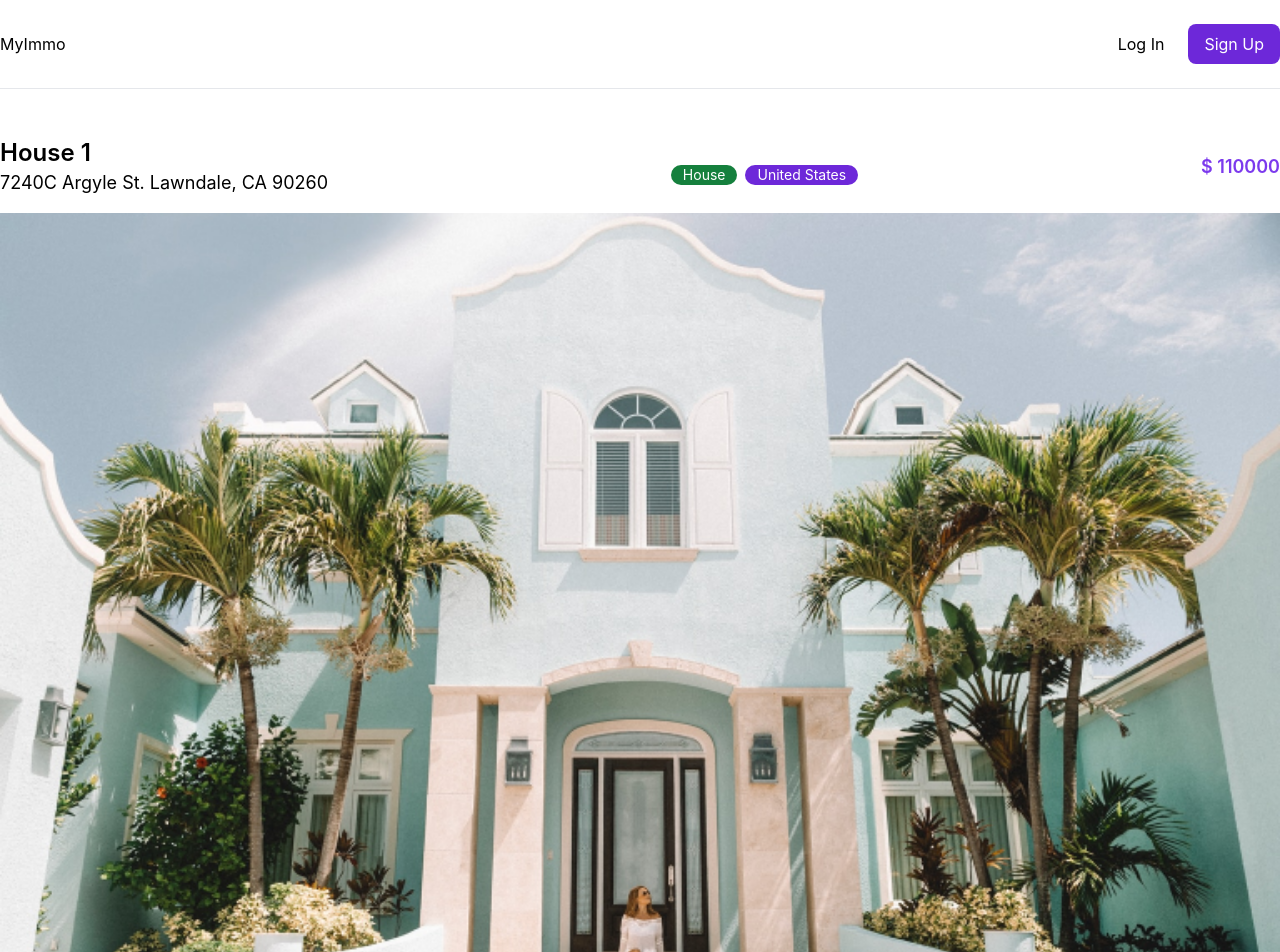
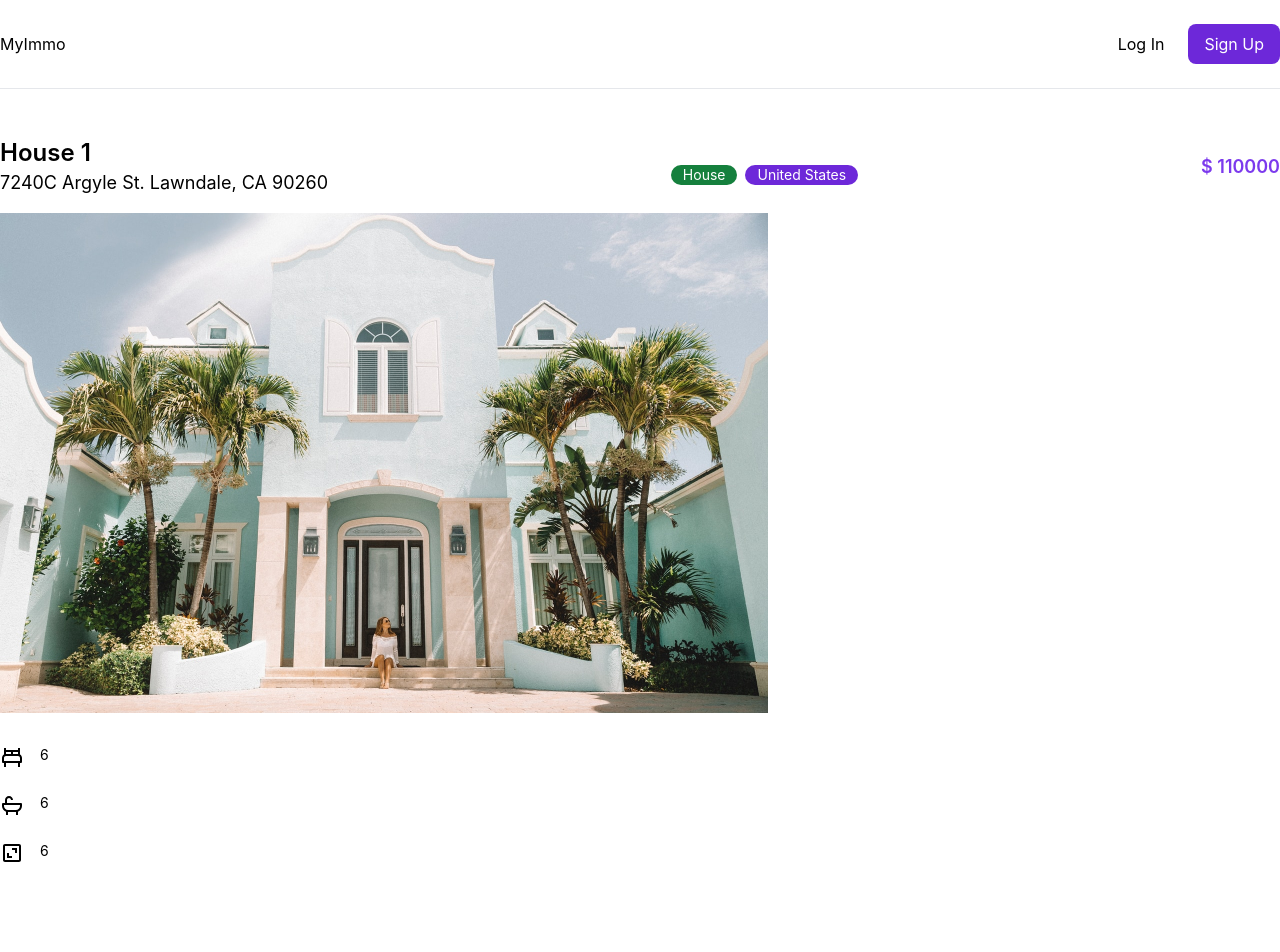
Before and after one commit to elhadjtall/SITE_AGENCE, a React (Vite) app in the folder frontend/: page /property/1 in a window 1280 px wide. Shown: the top 952 px of the page. Built offline with nearby package versions, Linux system fonts and the light colour scheme.

Commit message:
Ajout des details

```diff
--- a/frontend/src/pages/PropertyDetail.jsx
+++ b/frontend/src/pages/PropertyDetail.jsx
@@ -37,10 +37,24 @@ const PropertyDetail = () => {
                     <div className='flex items-center gap-1'>$ {house.price}</div>
                 </div>
             </div>
-            <div>
-                <div>
+            <div className='flex flex-col items-start gap-8 lg:flex-row'>
+                <div className='max-w-[768px]'>
+                    <div className='mb-8'>
+                        <img className='w-full h-full object-cover' src={house.imageLg} alt="" />
+                    </div>
                     <div>
-                        <img className='w-full h-full object-cover' src={house.imageLg} alt="" />
+                        <div className='flex gap-x-4 mb-6 text-sm'>
+                            <BiBed  className='text-2xl'/>
+                            <div className='flex gap-x-2'>{house.bedrooms}</div>
+                        </div>
+                        <div className='flex gap-x-4 mb-6 text-sm'>
+                            <BiBath className='text-2xl'/>
+                            <div className='flex gap-x-2'>{house.bedrooms}</div>
+                        </div>
+                        <div className='flex gap-x-4 mb-6 text-sm'>
+                            <BiArea className='text-2xl'/>
+                            <div className='flex gap-x-2'>{house.bedrooms}</div>
+                        </div>
                     </div>
                 </div>
             </div>
```
